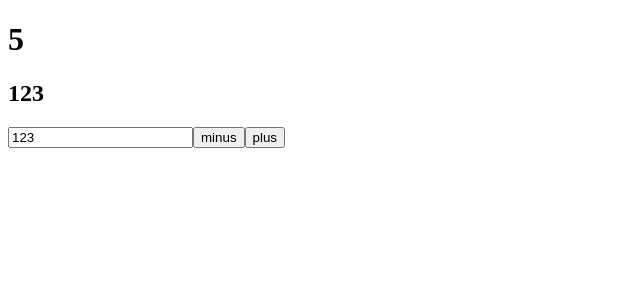
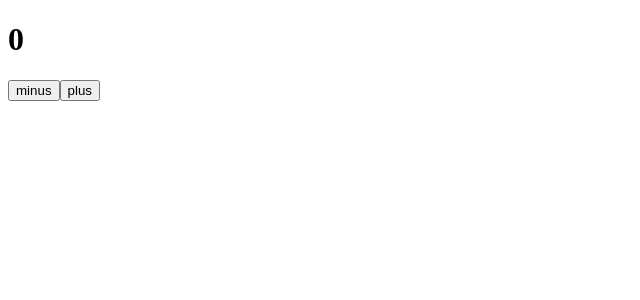
Before and after one commit to yyyaku/posts-project, a React (Create React App) app: page / in a window 1280 px wide. Shown: the top 300 px of the page, without its empty margins (0-640 px from the left). Built offline with nearby package versions, Linux system fonts and the light colour scheme.

Commit message:
feat(task-2): добавляет функциональный компонент

```diff
--- a/src/App.js
+++ b/src/App.js
@@ -1,24 +1,10 @@
-import React, { useState } from "react";
+import React from "react";
+import Counter from "./components/Counter";
 
 function App() {
-  const [likes, setLikes] = useState(5)
-  const [value, setValue] = useState('123')
-
-  function minus() {
-    setLikes(likes - 1)
-  }
-
-  function plus() {
-    setLikes(likes + 1)
-  }
-
   return (
     <div className="App">
-      <h1>{likes}</h1>
-      <h2>{value}</h2>
-      <input type="text" value={value} onChange={event => setValue(event.target.value)}></input>
-      <button onClick={minus}>minus</button>
-      <button onClick={plus}>plus</button>
+      <Counter></Counter>
     </div>
   );
 }
--- /dev/null
+++ b/src/components/Counter.jsx
@@ -0,0 +1,22 @@
+import React, { useState } from "react";
+
+const Counter = () => {
+    const [likes, setLikes] = useState(0)
+
+    function minus() {
+        setLikes(likes - 1)
+      }
+
+      function plus() {
+        setLikes(likes + 1)
+      }
+    return (
+        <div>
+          <h1>{likes}</h1>
+          <button onClick={minus}>minus</button>
+          <button onClick={plus}>plus</button>
+        </div>
+    )
+}
+
+export default Counter
```
